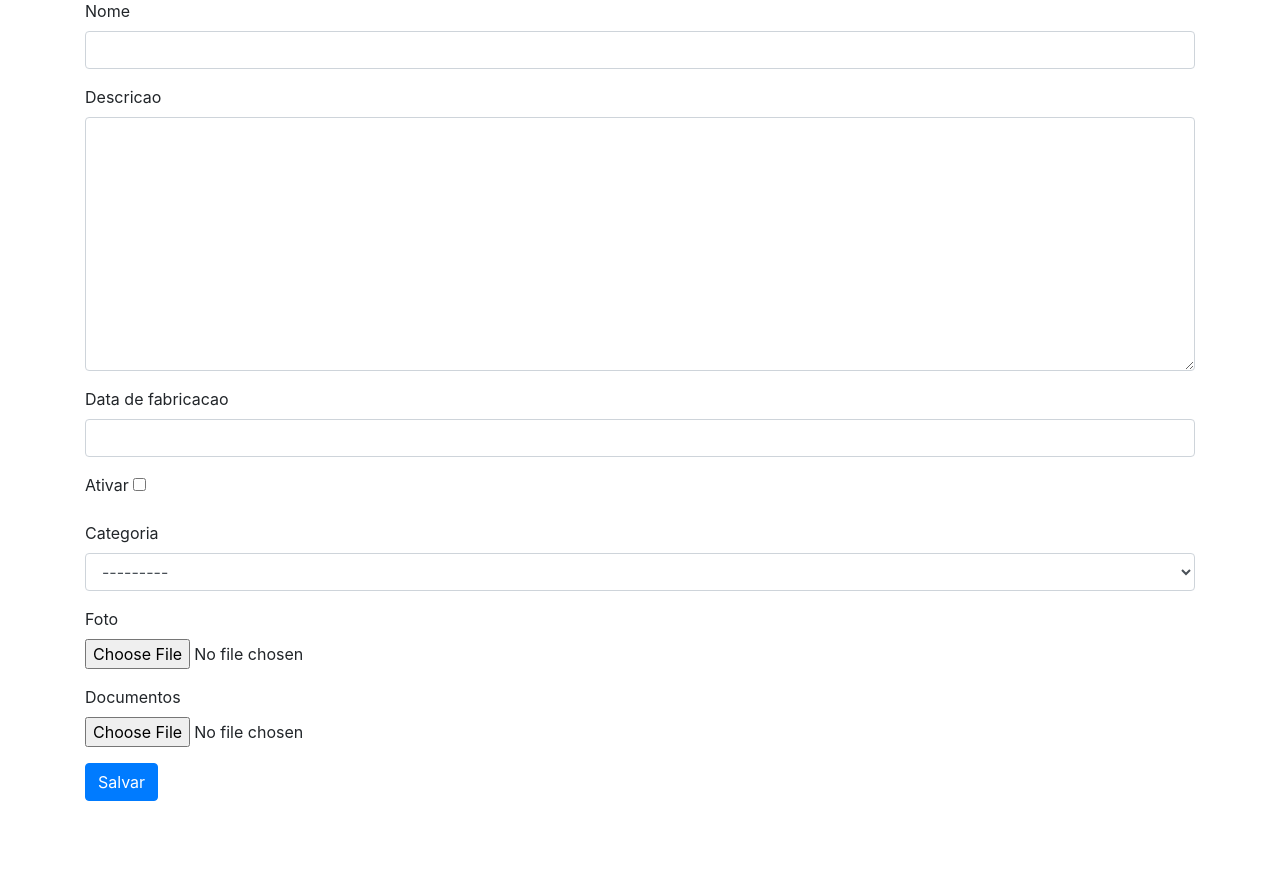
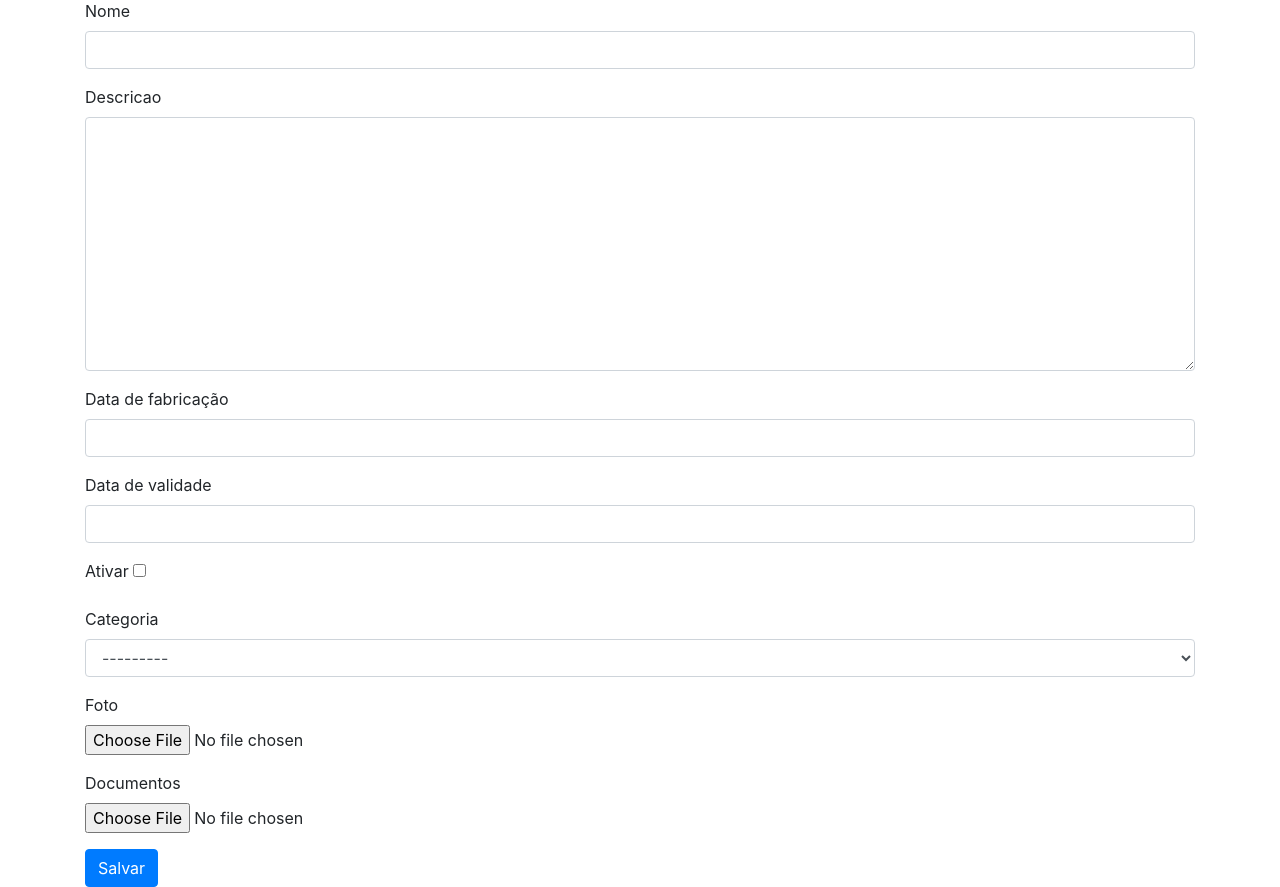
Before and after one commit to anleaes/2021-1-N2-dev01, a Django app: page /vacinas/adicionar/ in a window 1280 px wide. Shown: the part 113-1000 px from the top of the page. Before the commit the page ends 914 px from the top, so only its background shows below. Run offline with Django 3.2, Linux system fonts and the light colour scheme; data that the repository does not hold is empty; some libraries are stand-ins or nearby versions.

Commit message:
update codigo upload

```diff
--- a/SuV_App/SuV_App/settings.py
+++ b/SuV_App/SuV_App/settings.py
@@ -138,12 +138,12 @@ USE_TZ = True
 STATIC_URL = '/static/'
 STATIC_ROOT = os.path.join(BASE_DIR, 'static')
 
+MEDIA_URL = '/media/'
+MEDIA_ROOT = os.path.join(BASE_DIR, 'media')
+
 STATICFILES_DIRS = [
     os.path.join(BASE_DIR, 'staticfiles'),
 ]
-
-MEDIA_URL = '/media/'
-MEDIA_ROOT = os.path.join(BASE_DIR, 'media')
 
 # Default primary key field type
 # https://docs.djangoproject.com/en/3.2/ref/settings/#default-auto-field
--- a/SuV_App/apps/vaccines/views.py
+++ b/SuV_App/apps/vaccines/views.py
@@ -8,7 +8,7 @@ def add_vaccine(request):
     template_name = 'vaccines/add_vaccines.html'
     context = {}
     if request.method == 'POST':
-        form = VaccinesForm(request.POST)
+        form = VaccinesForm(request.POST, request.FILES)
         if form.is_valid():
             f = form.save(commit=False)
             f.save()
@@ -31,7 +31,7 @@ def edit_vaccine(request, id_vaccine):
     context ={}
     vaccine = get_object_or_404(Vaccine, id=id_vaccine)
     if request.method == 'POST':
-        form = VaccinesForm(request.POST, instance=vaccine)
+        form = VaccinesForm(request.POST, request.FILES,  instance=vaccine)
         if form.is_valid():
             form.save()
             return redirect('vaccines:list_vaccines')
--- a/SuV_App/templates/base.html
+++ b/SuV_App/templates/base.html
@@ -5,7 +5,6 @@
 
 <head>
     <meta charset="UTF-8">
-    <meta http-equiv="X-UA-Compatible" content="IE=edge">
     <meta name="viewport" content="width=device-width, initial-scale=1.0">
 
     <!-- Google Fonts -->
--- a/SuV_App/templates/index.html
+++ b/SuV_App/templates/index.html
@@ -5,7 +5,6 @@
 
 <head>
     <meta charset="UTF-8">
-    <meta http-equiv="X-UA-Compatible" content="IE=edge">
     <meta name="viewport" content="width=device-width, initial-scale=1.0">
 
     <!-- Google Fonts -->
--- a/SuV_App/templates/vaccines/add_vaccines.html
+++ b/SuV_App/templates/vaccines/add_vaccines.html
@@ -15,7 +15,6 @@ Adicionar Vacina - {{ block.super }}
     <h5><b>Cadastro de Vacina</b></h5>
     <div class="row">
         <div class="col-md-12">
-            <!-- <form action="" method="POST" -->
             <form action="" method="POST" enctype="multipart/form-data">
                 {% csrf_token %}
                 <div class="form-group">
@@ -27,8 +26,12 @@ Adicionar Vacina - {{ block.super }}
                     {{ form.description|add_class:"form-control" }}
                 </div>
                 <div class="form-group">
-                    <label for="{{ form.date_fabrication.id_for_label }}">Data de fabricacao</label>
+                    <label for="{{ form.date_fabrication.id_for_label }}">Data de fabricação</label>
                     {{ form.date_fabrication|add_class:"form-control" }}
+                </div>
+                <div class="form-group">
+                    <label for="{{ form.expiration_date.id_for_label }}">Data de validade</label>
+                    {{ form.expiration_date|add_class:"form-control" }}
                 </div>
                 <div class="form-group">
                     <label for="{{ form.is_active.id_for_label }}">Ativar</label>
--- a/SuV_App/templates/vaccines/list_vaccines.html
+++ b/SuV_App/templates/vaccines/list_vaccines.html
@@ -42,6 +42,7 @@ Lista de Produtos - {{ block.super }}
                             <td>{{ vaccine.name }}</td>
                             <td>{{ vaccine.description }}</td>
                             <td>{{ vaccine.date_fabrication }}</td>
+                            <td>{{ vaccine.expiration_date }}</td>
                             <td>
                                 {% if vaccine.is_active == True %}
                                     Ativo
```
Also changed, not shown: SuV_App/media/photos/h1n1.jpeg (added), SuV_App/media/photos/vacina.png (added), 1 other file.
